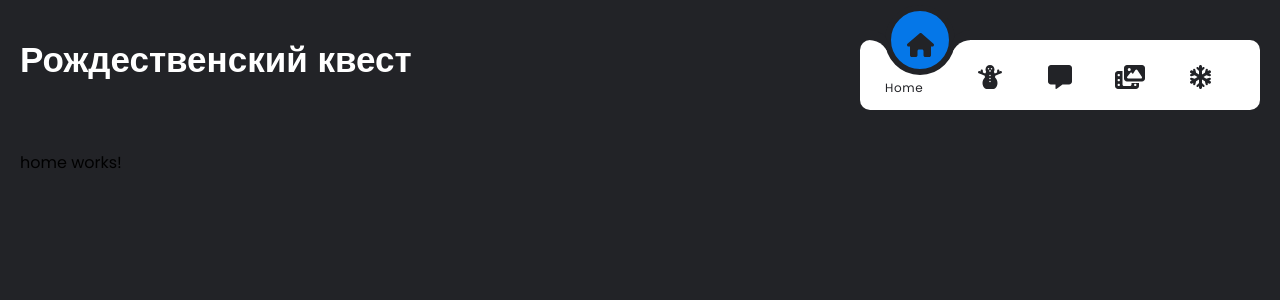
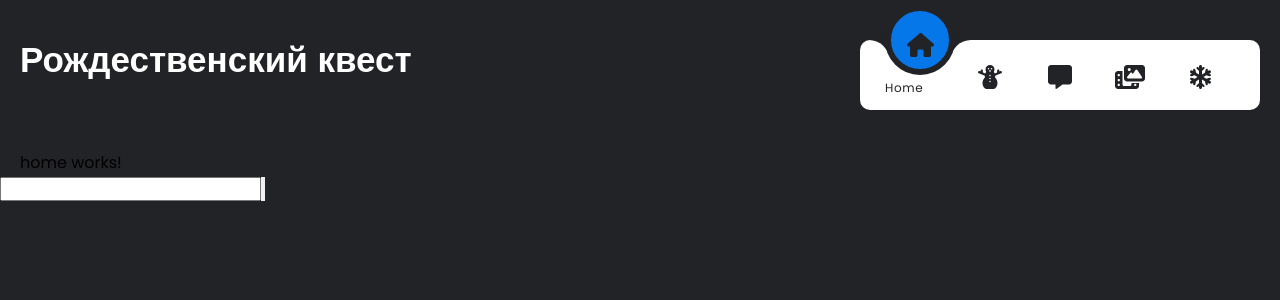
Before and after one commit to Melvia/weinachts, an Angular app: page / in a window 1280 px wide. Shown: the top 300 px of the page. Built offline with nearby package versions, Linux system fonts and the light colour scheme.

Commit message:
feat: maked map

```diff
--- a/src/app/app.component.html
+++ b/src/app/app.component.html
@@ -54,3 +54,6 @@
 <div class="container">
   <router-outlet></router-outlet>
 </div>
+
+<input type="text">
+<input type="button" (click)="checkAnswer()">
--- a/src/app/app.component.ts
+++ b/src/app/app.component.ts
@@ -35,4 +35,11 @@ export class AppComponent implements  OnInit {
   }
 
 
+  checkAnswer(){
+    const answerMap = new Map([[''], [], []]);
+
+
+  }
+
+
 }
--- /dev/null
+++ b/src/app/tanne/tanne.component.html
@@ -0,0 +1 @@
+<p>tanne works!</p>
```
Also changed, not shown: src/app/tanne/tanne.component.ts (added, +12 -0 lines), src/app/tanne/tanne.component.scss (added), 1 other file (tests, documents, lock files or other folders).
